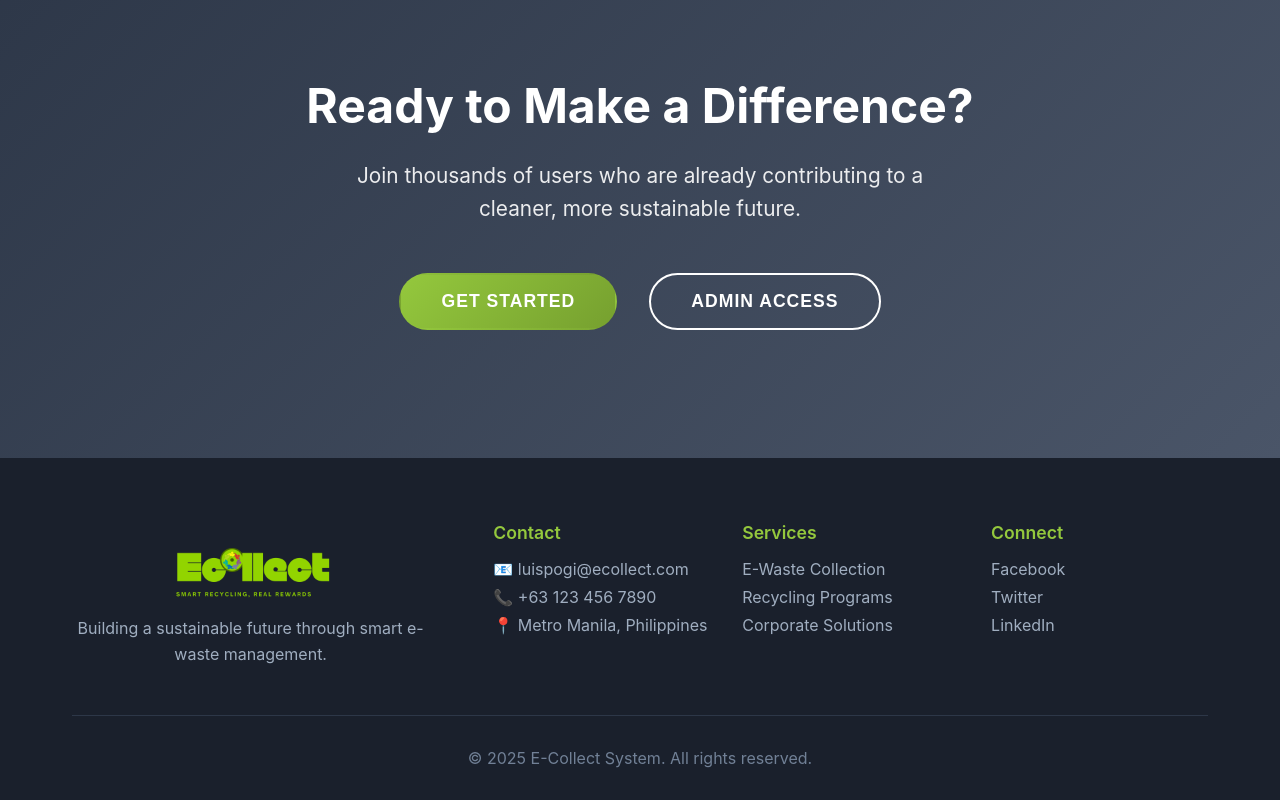
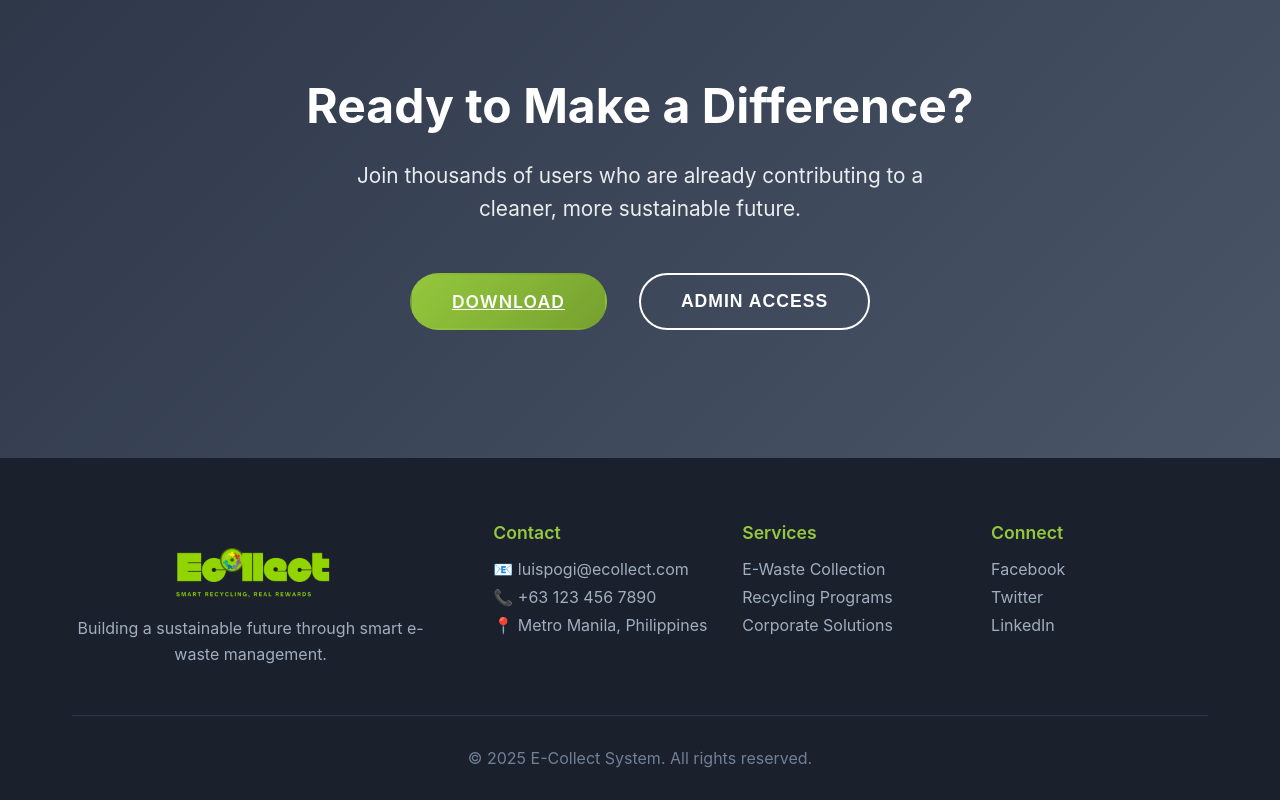
Before and after one commit to luislaguardia/E-Collect-WebAdmin, a React (Create React App) app: page /info in a window 1280 px wide. Shown: the part 2668-3468 px from the top of the page. Built offline with nearby package versions, Linux system fonts and the light colour scheme; no server answers.

Commit message:
added download button

```diff
--- a/src/pages/InfoPage.js
+++ b/src/pages/InfoPage.js
@@ -458,13 +458,18 @@
             <h2>Ready to Make a Difference?</h2>
             <p>Join thousands of users who are already contributing to a cleaner, more sustainable future.</p>
             <div className="cta-buttons">
-              <button className="cta-btn primary" onClick={() => window.scrollTo({ top: 0, behavior: 'smooth' })}>
-                Get Started
-              </button>
-              <button className="cta-btn secondary" onClick={handleAdminLogin}>
-                Admin Access
-              </button>
-            </div>
+  <a
+    href="https://drive.google.com/drive/folders/1vbzycU6E5F2R82gFeu4t1R4LLu_EV0yZ?usp=sharing"
+    target="_blank"
+    rel="noopener noreferrer"
+    className="cta-btn primary"
+  >
+    Download
+  </a>
+  <button className="cta-btn secondary" onClick={handleAdminLogin}>
+    Admin Access
+  </button>
+</div>
           </div>
         </div>
       </section>
```
